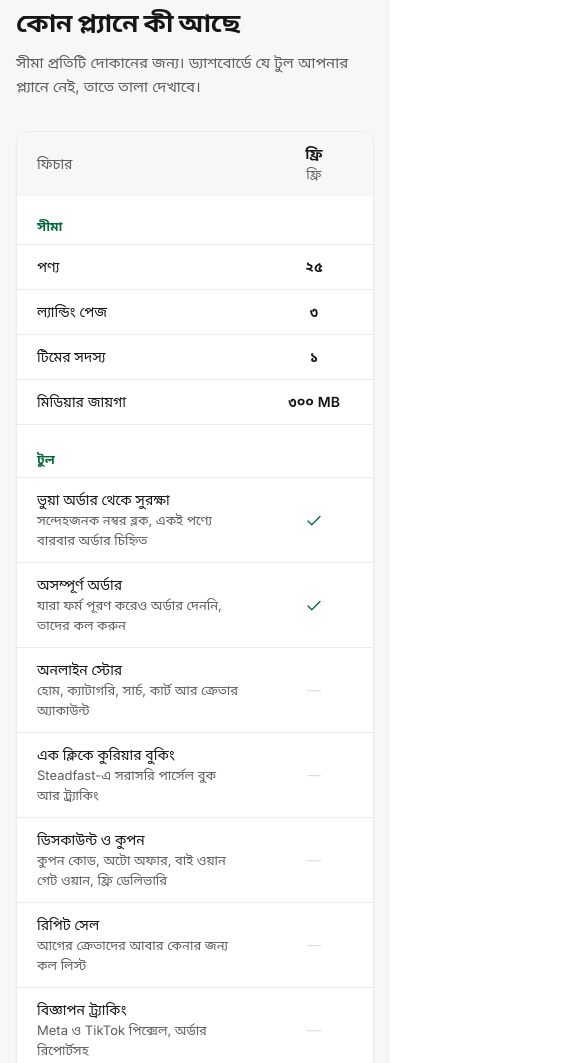
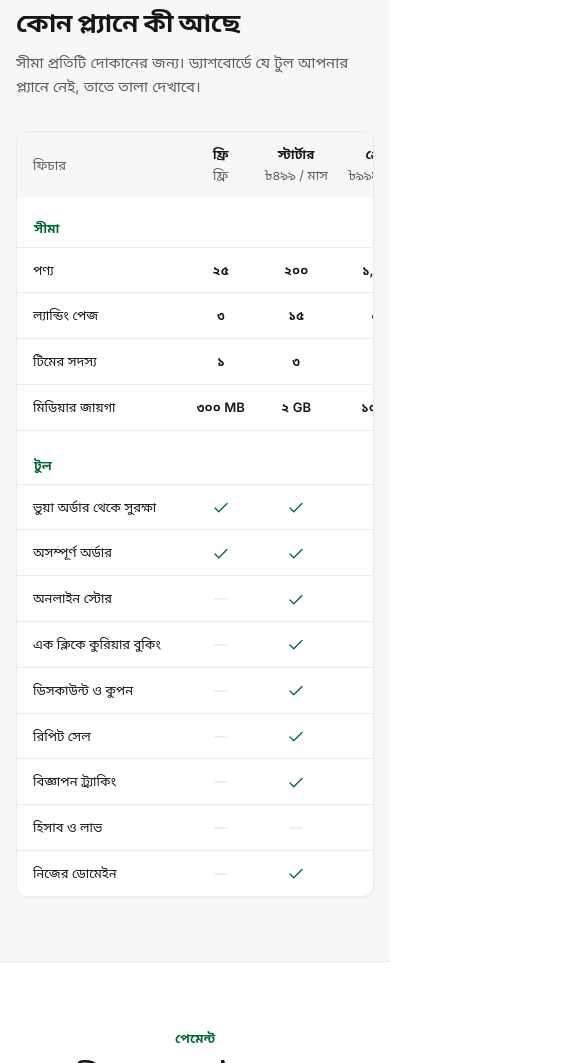
Before and after one commit to developerhasan99/uddokta-studio, an Astro site: page /pricing in a window 390 px wide. Shown: the part 3668-4731 px from the top of the page, 585 px wide, since content can reach past the window. Built offline with nearby package versions, Linux system fonts and the light colour scheme; Astro itself is replaced by a stand-in of ours.

Commit message:
Mobile: fix pricing page overflowing sideways; tidy small-phone layouts
The comparison table's sr-only yes/no labels are position:absolute and,
with no positioned ancestor, escaped the scrolling card and widened the
whole page to ~680px on phones. The card is now relative.

Also on phones: the comparison table is narrower (two plans visible
beside the sticky feature column, tool descriptions hidden), the group
labels stay pinned while scrolling sideways, and the home dashboard
drawing no longer clips its status badges or sparklines at 320-390px.

Co-Authored-By: Claude Opus 5.5 <noreply@anthropic.com>

```diff
--- a/src/components/DashboardMock.astro
+++ b/src/components/DashboardMock.astro
@@ -80,7 +80,7 @@ const orders = t.orders.map(([no, name, item, total, status], i) => ({ no, name,
             <div class="text-[11.5px] text-muted">{s.label}</div>
             <div class="mt-1 flex items-end justify-between gap-2">
               <div class="text-[16px] sm:text-[18px] font-bold text-ink leading-none">{s.value}</div>
-              <svg width="60" height="22" viewBox="0 0 60 22" class="text-primary shrink-0">
+              <svg width="60" height="22" viewBox="0 0 60 22" class="text-primary min-w-0">
                 <polyline points={s.points} fill="none" stroke="currentColor" stroke-width="1.75" stroke-linejoin="round" stroke-linecap="round" />
               </svg>
             </div>
@@ -97,8 +97,8 @@ const orders = t.orders.map(([no, name, item, total, status], i) => ({ no, name,
           <tbody>
             {orders.map((o) => (
               <tr class="border-b border-rule last:border-0">
-                <td class="px-3 h-9 font-medium text-ink whitespace-nowrap">{o.no}</td>
-                <td class="px-2 text-ink-2 whitespace-nowrap">{o.name}</td>
+                <td class="px-3 h-9 font-medium text-ink whitespace-nowrap hidden min-[400px]:table-cell">{o.no}</td>
+                <td class="pl-3 pr-2 min-[400px]:pl-2 h-9 text-ink-2 min-[400px]:whitespace-nowrap">{o.name}</td>
                 <td class="px-2 text-muted whitespace-nowrap hidden sm:table-cell">{o.item}</td>
                 <td class="px-2 text-ink whitespace-nowrap text-right">{o.total}</td>
                 <td class="px-3 text-right"><span class={`badge ${o.cls}`}>{o.status}</span></td>
--- a/src/components/Pricing.astro
+++ b/src/components/Pricing.astro
@@ -142,13 +142,13 @@ const home = lang === "en" ? "/en/" : "/";
       <p class="eyebrow">{t.compareEyebrow}</p>
       <h2 class="section-title mt-2">{t.compareTitle}</h2>
       <p class="section-lead">{t.compareLead}</p>
-      <div class="card mt-8 overflow-x-auto">
-        <table class="w-full min-w-[720px] text-sm border-collapse">
+      <div class="card relative mt-8 overflow-x-auto">
+        <table class="w-full min-w-[500px] sm:min-w-[720px] text-[13px] sm:text-sm border-collapse">
           <thead>
             <tr class="bg-paper-2">
-              <th scope="col" class="sticky left-0 bg-paper-2 text-left font-medium text-muted px-5 py-3 w-[34%]">{t.feature}</th>
+              <th scope="col" class="sticky left-0 bg-paper-2 text-left font-medium text-muted px-4 sm:px-5 py-3 w-[34%]">{t.feature}</th>
               {plans.map((p) => (
-                <th scope="col" class="px-4 py-3 text-center">
+                <th scope="col" class="px-2 sm:px-4 py-3 text-center">
                   <span class="block font-bold text-ink">{L(p.name)}</span>
                   <span class="block font-normal text-muted text-[13px]">{p.price ? `${price(p.price)} ${t.perMonth}` : t.free}</span>
                 </th>
@@ -156,22 +156,22 @@ const home = lang === "en" ? "/en/" : "/";
             </tr>
           </thead>
           <tbody>
-            <tr><th colspan={plans.length + 1} scope="colgroup" class="text-left px-5 pt-5 pb-2 text-[13px] font-semibold text-primary">{t.limits}</th></tr>
+            <tr><th colspan={plans.length + 1} scope="colgroup" class="text-left pt-5 pb-2 text-[13px] font-semibold text-primary"><span class="sticky left-0 inline-block px-4 sm:px-5">{t.limits}</span></th></tr>
             {[[t.products, (p: typeof plans[number]) => limit(p.products)], [t.landingPages, (p: typeof plans[number]) => limit(p.landingPages)], [t.team, (p: typeof plans[number]) => limit(p.team)], [t.storage, (p: typeof plans[number]) => storage(p.storageMb, lang)]].map(([label, value]) => (
               <tr class="border-t border-rule">
-                <th scope="row" class="sticky left-0 bg-paper text-left font-medium px-5 py-3">{label as string}</th>
-                {plans.map((p) => <td class="px-4 py-3 text-center font-semibold tabular-nums">{(value as (p: typeof plans[number]) => string)(p)}</td>)}
+                <th scope="row" class="sticky left-0 bg-paper text-left font-medium px-4 sm:px-5 py-3">{label as string}</th>
+                {plans.map((p) => <td class="px-2 sm:px-4 py-3 text-center font-semibold tabular-nums">{(value as (p: typeof plans[number]) => string)(p)}</td>)}
               </tr>
             ))}
-            <tr><th colspan={plans.length + 1} scope="colgroup" class="text-left px-5 pt-6 pb-2 text-[13px] font-semibold text-primary border-t border-rule">{t.toolsHead}</th></tr>
+            <tr><th colspan={plans.length + 1} scope="colgroup" class="text-left pt-6 pb-2 text-[13px] font-semibold text-primary border-t border-rule"><span class="sticky left-0 inline-block px-4 sm:px-5">{t.toolsHead}</span></th></tr>
             {tools.map((tool) => (
               <tr class="border-t border-rule">
-                <th scope="row" class="sticky left-0 bg-paper text-left font-normal px-5 py-3">
+                <th scope="row" class="sticky left-0 bg-paper text-left font-normal px-4 sm:px-5 py-3">
                   <span class="block font-medium">{L(tool.name)}</span>
-                  <span class="block text-[13px] text-muted">{L(tool.about)}</span>
+                  <span class="hidden sm:block text-[13px] text-muted">{L(tool.about)}</span>
                 </th>
                 {plans.map((p) => (
-                  <td class="px-4 py-3 text-center">
+                  <td class="px-2 sm:px-4 py-3 text-center">
                     {p.tools.includes(tool.key)
                       ? <Icon name="check" size={18} class="inline text-primary" />
                       : <span class="text-rule-strong" aria-hidden="true">—</span>}
```
